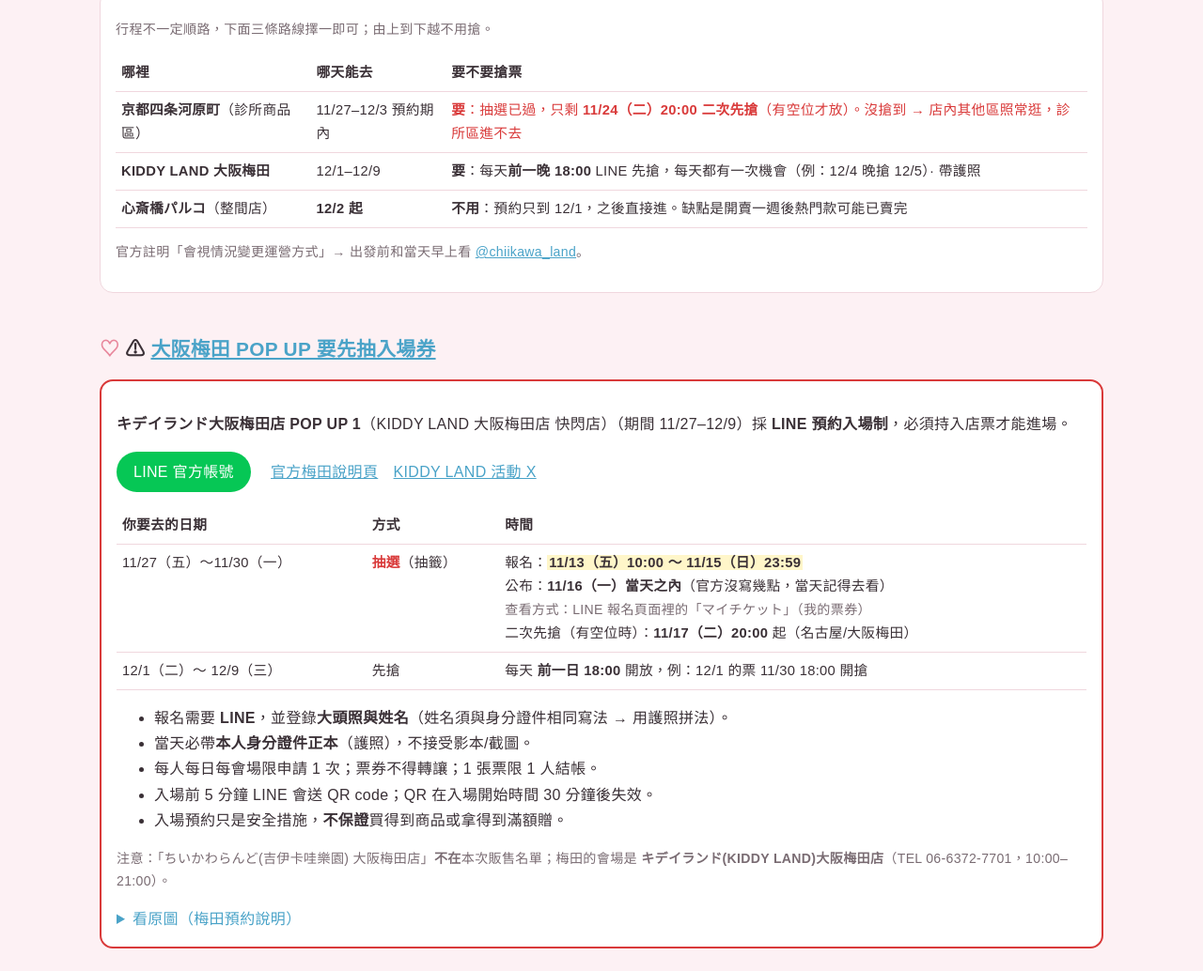
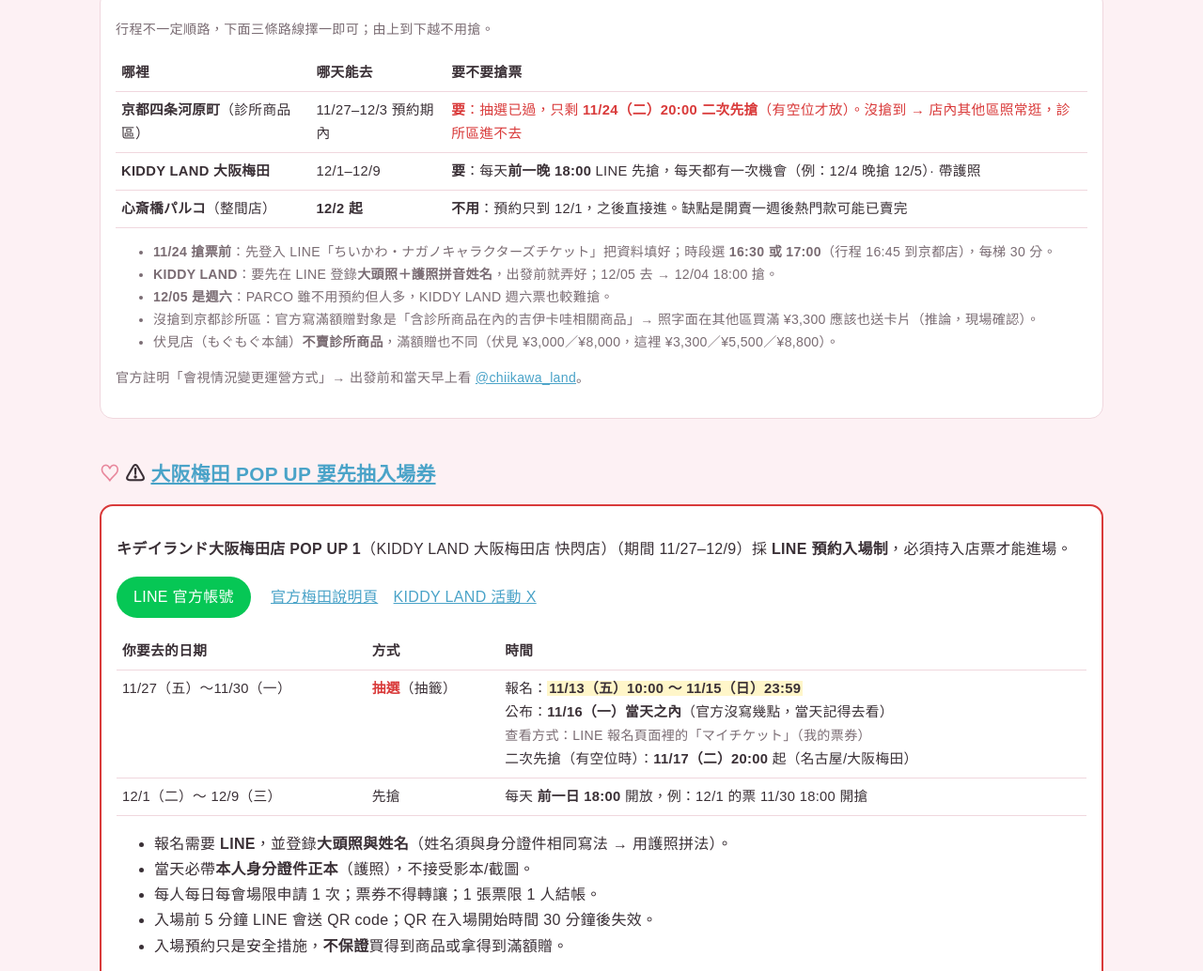
Before and after one commit to EnnisHsiao/Chiikawa_NewInfo_2611, a plain HTML site: page index.html in a window 1280 px wide. Shown: the part 681-1715 px from the top of the page at 94% size. Drawn offline with Linux system fonts and the light colour scheme; a web font is replaced by a local one.

Commit message:
補充搶票注意事項：登入準備、時段、KIDDY LAND 登錄、週六人潮、滿額贈與伏見差異
Co-Authored-By: Claude Opus 5.5 <noreply@anthropic.com>

```diff
--- a/index.html
+++ b/index.html
@@ -84,6 +84,13 @@ try { const t = localStorage.getItem('theme'); if (t) document.documentElement.d
     <tr><td><b>KIDDY LAND 大阪梅田</b></td><td>12/1–12/9</td><td><b>要</b>：每天<b>前一晚 18:00</b> LINE 先搶，每天都有一次機會（例：12/4 晚搶 12/5）· 帶護照</td></tr>
     <tr><td><b>心斎橋パルコ</b>（整間店）</td><td><b>12/2 起</b></td><td><b>不用</b>：預約只到 12/1，之後直接進。缺點是開賣一週後熱門款可能已賣完</td></tr>
   </table></div>
+  <ul class="sub">
+    <li><b>11/24 搶票前</b>：先登入 LINE「ちいかわ・ナガノキャラクターズチケット」把資料填好；時段選 <b>16:30 或 17:00</b>（行程 16:45 到京都店），每梯 30 分。</li>
+    <li><b>KIDDY LAND</b>：要先在 LINE 登錄<b>大頭照＋護照拼音姓名</b>，出發前就弄好；12/05 去 → 12/04 18:00 搶。</li>
+    <li><b>12/05 是週六</b>：PARCO 雖不用預約但人多，KIDDY LAND 週六票也較難搶。</li>
+    <li>沒搶到京都診所區：官方寫滿額贈對象是「含診所商品在內的吉伊卡哇相關商品」→ 照字面在其他區買滿 ¥3,300 應該也送卡片（推論，現場確認）。</li>
+    <li>伏見店（もぐもぐ本舗）<b>不賣診所商品</b>，滿額贈也不同（伏見 ¥3,000／¥8,000，這裡 ¥3,300／¥5,500／¥8,800）。</li>
+  </ul>
   <p class="sub">官方註明「會視情況變更運營方式」→ 出發前和當天早上看 <a href="https://x.com/chiikawa_land" target="_blank">@chiikawa_land</a>。</p>
 </div>
 
```
